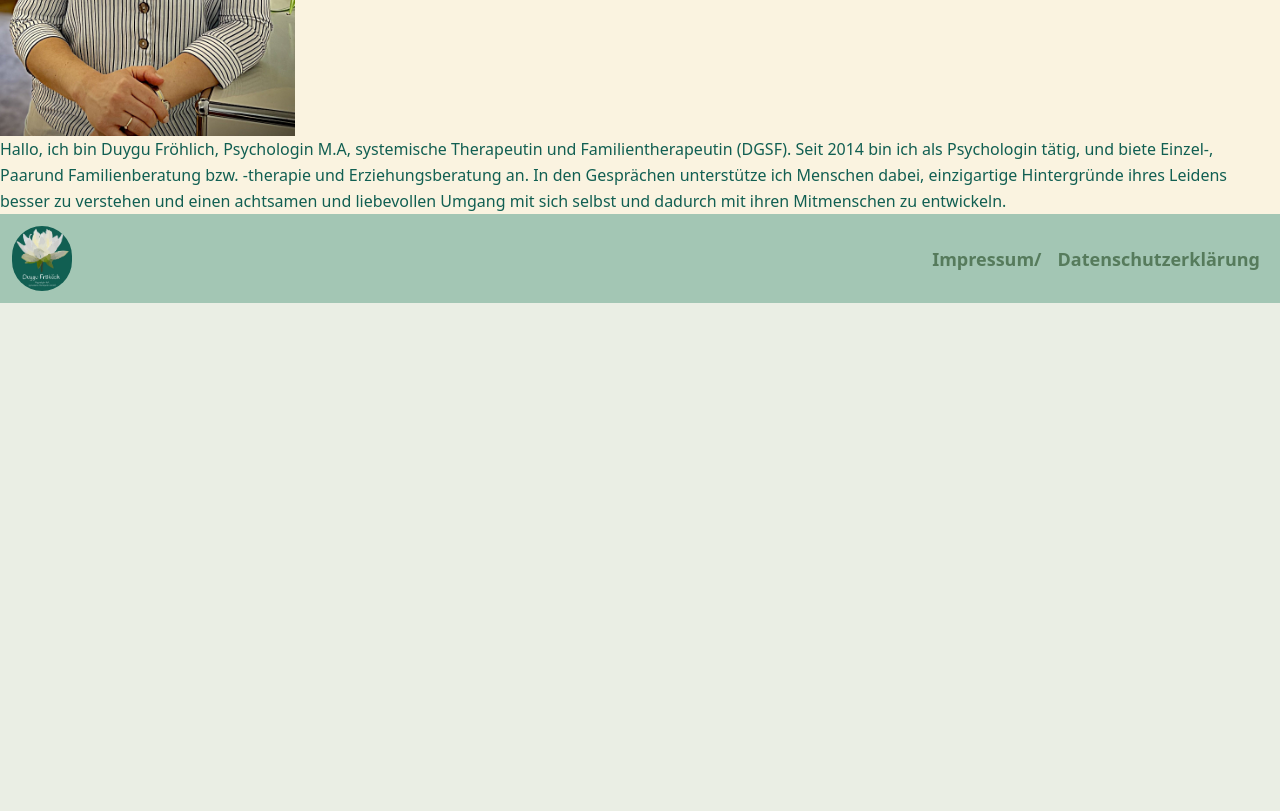
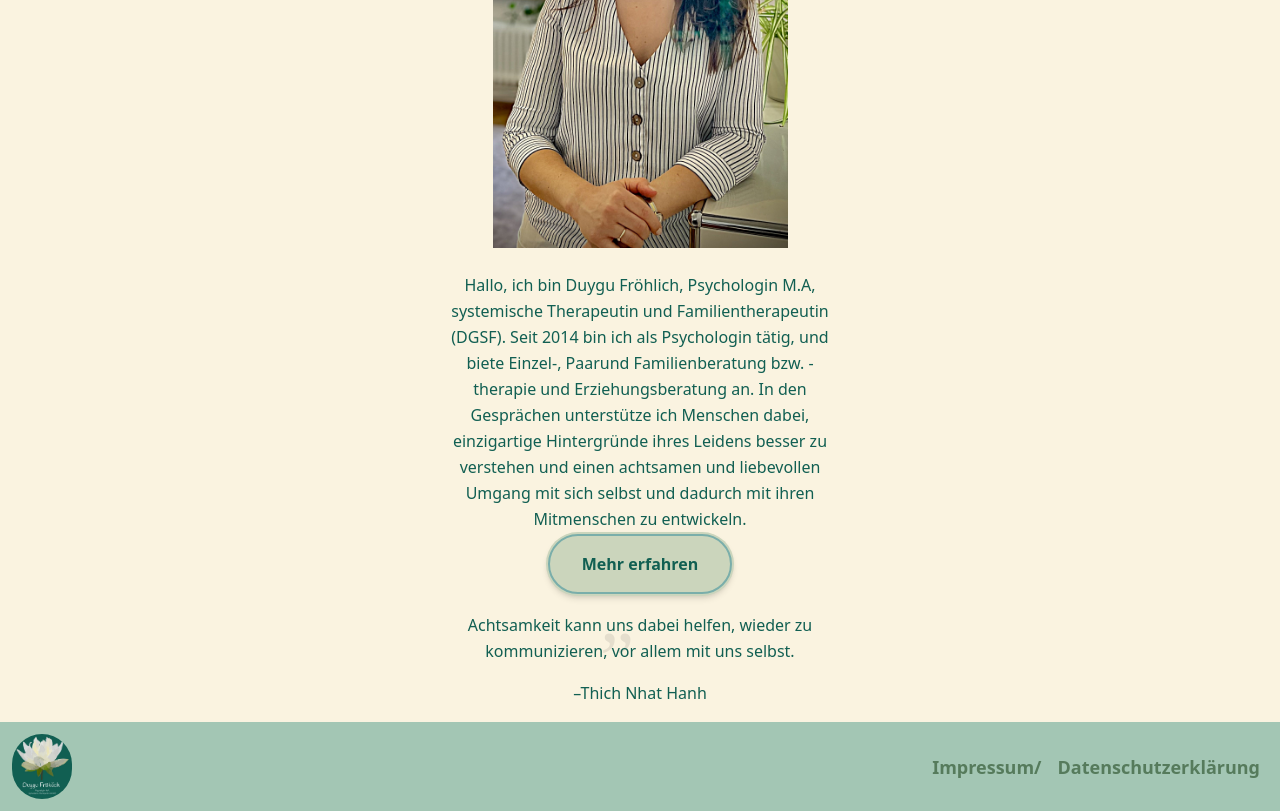
Before and after one commit to FereshteSH/psychologin-froehlich, a Next.js app: page /de in a window 1280 px wide. Shown: the part 560-1371 px from the top of the page. Before the commit the page ends 863 px from the top, so only its background shows below. Built offline with nearby package versions, Linux system fonts and the light colour scheme; a web font is replaced by a local one.

Commit message:
home-page/button

```diff
--- a/package.json
+++ b/package.json
@@ -9,6 +9,8 @@
     "lint": "next lint"
   },
   "dependencies": {
+    "@fortawesome/free-solid-svg-icons": "^6.7.2",
+    "@fortawesome/react-fontawesome": "^0.2.2",
     "clsx": "^2.1.1",
     "framer-motion": "^12.11.4",
     "next": "15.3.1",
--- a/src/app/[lang]/page.tsx
+++ b/src/app/[lang]/page.tsx
@@ -8,9 +8,11 @@ export default async function Home( { params }: { params: Params }) {
 
   return (
     <main className="">
-    <div>
+    <div className="">
+      <div className="w-80 m-auto text-center p-4 ">
       <h1>{content.name}</h1>
       <h1>{content.title}</h1>
+      </div>
       <Startseite lang={params.lang} />
     </div>
 
--- a/src/components/Button.tsx
+++ b/src/components/Button.tsx
@@ -1,13 +1,44 @@
-type ButtonProps = {
+interface ButtonProps {
   text: string;
   onClick?: () => void;
   className?: string;
-};
+  type?: 'button' | 'submit' | 'reset';
+}
 
-export default function Button({ text, onClick, className }: ButtonProps) {
+export default function Button({
+  text,
+  onClick,
+  className = '',
+  type = 'button',
+}: ButtonProps) {
   return (
-    <button onClick={onClick} className={className}>
-      {text}
+    <button
+      className={`
+        inline-block
+        rounded-full
+        bg-[var(--color-button-bg)]
+        p-[2px]
+        shadow-md
+      `}
+    >
+      <button
+        type={type}
+        onClick={onClick}
+        className={`
+          px-8 py-4
+          rounded-full
+          border-2
+          border-[var(--color-btn-border)]
+          text-[var(--color-btn-text)]
+          font-semibold
+          bg-transparent
+          hover:drop-shadow-lg
+          transition
+          ${className}
+        `}
+      >
+        {text}
+      </button>
     </button>
   );
 }
--- /dev/null
+++ b/src/components/Quote.tsx
@@ -0,0 +1,28 @@
+import React from "react";
+
+type QuoteProps = {
+  text: string;
+  author: string;
+};
+
+export default function Quote({ text, author }: QuoteProps) {
+  return (
+    <div className="relative p-4 rounded-lg max-w-md mx-auto text-center overflow-hidden">
+      <img
+        src="/images/RightDoubleQuote.svg"
+        alt="Right quotation mark"
+        className="absolute top-2 left-1/2 -translate-x-1/2 opacity-10 -z-0 select-none w-20 h-auto pointer-events-none"
+      />
+
+      {/* Quote Text */}
+      <p className="relative text-base text-gray-800 z-10 leading-relaxed">
+        {text}
+      </p>
+
+      {/* Author */}
+      <p className="relative mt-4 font-medium text-sm text-gray-700 z-10">
+        {author}
+      </p>
+    </div>
+  );
+}
--- a/src/components/Startseite.tsx
+++ b/src/components/Startseite.tsx
@@ -1,20 +1,28 @@
 import {getContent} from "@/src/lib/getContent";
 import Image from "next/image";
+import Button from "@/src/components/Button";
+import Quote from "@/src/components/Quote";
 
 export default function Startseite({lang}: {lang: "de" | "tr"}) {
-  const h = getContent(lang, "home")
+  const h = getContent(lang, "home");
+  const q = getContent(lang, "quotes");
   return (
-    <div className="bg-[var(--color-foreground)]">
+    <div className="bg-[var(--color-foreground)] text-center ">
+      <div className="pt-8 ">
       <Image
       src="/images/hero.jpeg"
       alt="Hero Image"
       width={295}
       height={360}
       priority
-
-
+      className="rounded-[52] m-auto "
       />
-      <p>{h.description}</p>
+      </div>
+      <p className="pt-6 w-100 m-auto">{h.description}</p>
+      <div>
+        <Button text={h.buttonText}/>
+        <Quote text={q.quoteHome} author={q.quoteHomeAuthor} />
+      </div>
     </div>
   );
 }
--- a/src/data/de.json
+++ b/src/data/de.json
@@ -6,8 +6,9 @@
     "cost": "Kosten",
     "contact": "Kontakt"
   },
-  "Quotes": {
-    "quoteHome": "Achtsamkeit kann uns dabei helfen, wieder zu kommunizieren, vor allem mit uns selbst.–Thich Nhat Hanh",
+  "quotes": {
+    "quoteHome": "Achtsamkeit kann uns dabei helfen, wieder zu kommunizieren, vor allem mit uns selbst.",
+    "quoteHomeAuthor": "–Thich Nhat Hanh",
     "quoteTherapie1": "Es ist dein Weg, und nur deiner. Andere mögen ihn mit dir gehen, aber niemand kann ihn für dich gehen. –Rumi ",
     "quoteTherapie2": "Liebe ist die einzig vernünftige und befriedigende Antwort auf die Frage nach dem Sinn der menschlichen Existenz. –Erich Fromm ",
     "quoteTherapie3": "Das Leben wartet immer darauf, dass eine Krise eintritt, bevor es sich von seiner glänzendsten Seite zeigt. –Paulo Coelho "
@@ -16,7 +17,7 @@
     "name": "Duygu Fröhlich",
     "title": "Psychologin M.A.Systemische Therapeutin/Familientherapeutin (DGSF)",
     "description": "Hallo, ich bin Duygu Fröhlich, Psychologin M.A, systemische Therapeutin und Familientherapeutin (DGSF). Seit 2014 bin ich als Psychologin tätig, und biete Einzel-, Paarund Familienberatung bzw. -therapie und Erziehungsberatung an. In den Gesprächen unterstütze ich Menschen dabei, einzigartige Hintergründe ihres Leidens besser zu verstehen und einen achtsamen und liebevollen Umgang mit sich selbst und dadurch mit ihren Mitmenschen zu entwickeln.",
-    "button": "Mehr erfahren"
+    "buttonText": "Mehr erfahren"
   },
   "angebote": {
     "title": "Angebote",
--- a/src/data/tr.json
+++ b/src/data/tr.json
@@ -7,7 +7,8 @@
     "contact": "iletisim"
   },
   "Quotes": {
-    "quoteHome": "Farkındalık, tekrar iletişim kurmamıza yardımcı olabilir, özellikle de kendimizle. –Thich Nhat Hanh ",
+    "quoteHome": "Farkındalık, tekrar iletişim kurmamıza yardımcı olabilir, özellikle de kendimizle.",
+    "quoteHomeAuthor": "–Thich Nhat Hanh",
     "quoteTherapie1": "“Bu senin yolun, yalnızca senin. Başkaları bu yolu seninle birlikte yürüyebilir; fakat kimse senin için yürüyemez. –Mevlana ",
     "quoteTherapie2": "İnsani varoluşun anlamına yönelik soruya akla yatkın ve tatmin edici tek yanıt sevgidir. –Erich Fromm ",
     "quoteTherapie3": "Hayat, en muhteşem halini göstermek için bir krizin oluşmasını bekler her zaman.–Paulo Coelho "
@@ -16,7 +17,7 @@
     "name": "Duygu Fröhlich",
     "title": "Uzman Psikolog Sistemik Terapist/Aile Terapisti (DGSF)",
     "description": "Merhabalar, ben Duygu Fröhlich. Uzman psikoloğum ve aynı zamanda sistemik aile terapistiyim. 2014 yılından beri psikolog olarak görevimi sürdürüyor; bireylere, çiftlere, ailelere ve ebeveynlere danışmanlık ve terapi hizmeti sunuyorum. Seanslar sürecinde danışanlara acılarının kendilerine özgün sebeplerine inerek kendilerine ve yakınlarına karşı farkında ve şefkatli bir yaklaşım geliştirmeleri konusunda destek oluyorum.",
-    "button": "Daha fazla bilgi"
+    "buttonText": "Daha fazla bilgi"
   },
   "angebote": {
     "title": "Hizmetlerim",
--- a/src/lib/getContent.ts
+++ b/src/lib/getContent.ts
@@ -4,6 +4,9 @@ import tr from '../data/tr.json';
 
 // Define the structure of your page content
 type Content = {
+  quoteHomeAuthor: string;
+  quoteHome: string;
+  buttonText: string;
   name: ReactNode;
   title: string;
   description?: string;
@@ -11,11 +14,11 @@ type Content = {
 };
 
 // Define the available pages that can be in the JSON
-type Pages = 'home' | 'about' | 'contact'; // Ensure this matches your JSON keys
+type Pages = 'home' | 'about' | 'contact' | 'quotes'; // Ensure this matches your JSON keys
 
 // Explicitly type the imported data as an object with the page keys
-const deData: Record<Pages, Content> = de;
-const trData: Record<Pages, Content> = tr;
+const deData = de as Record<string, any>;
+const trData = tr as Record<string, any>;
 
 export function getContent(lang: 'de' | 'tr', page: Pages): Content {
   const data = lang === 'de' ? deData : trData;
```
Also changed, not shown: public/images/RightDoubleQuote.svg (added), 1 other file (tests, documents, lock files or other folders).
